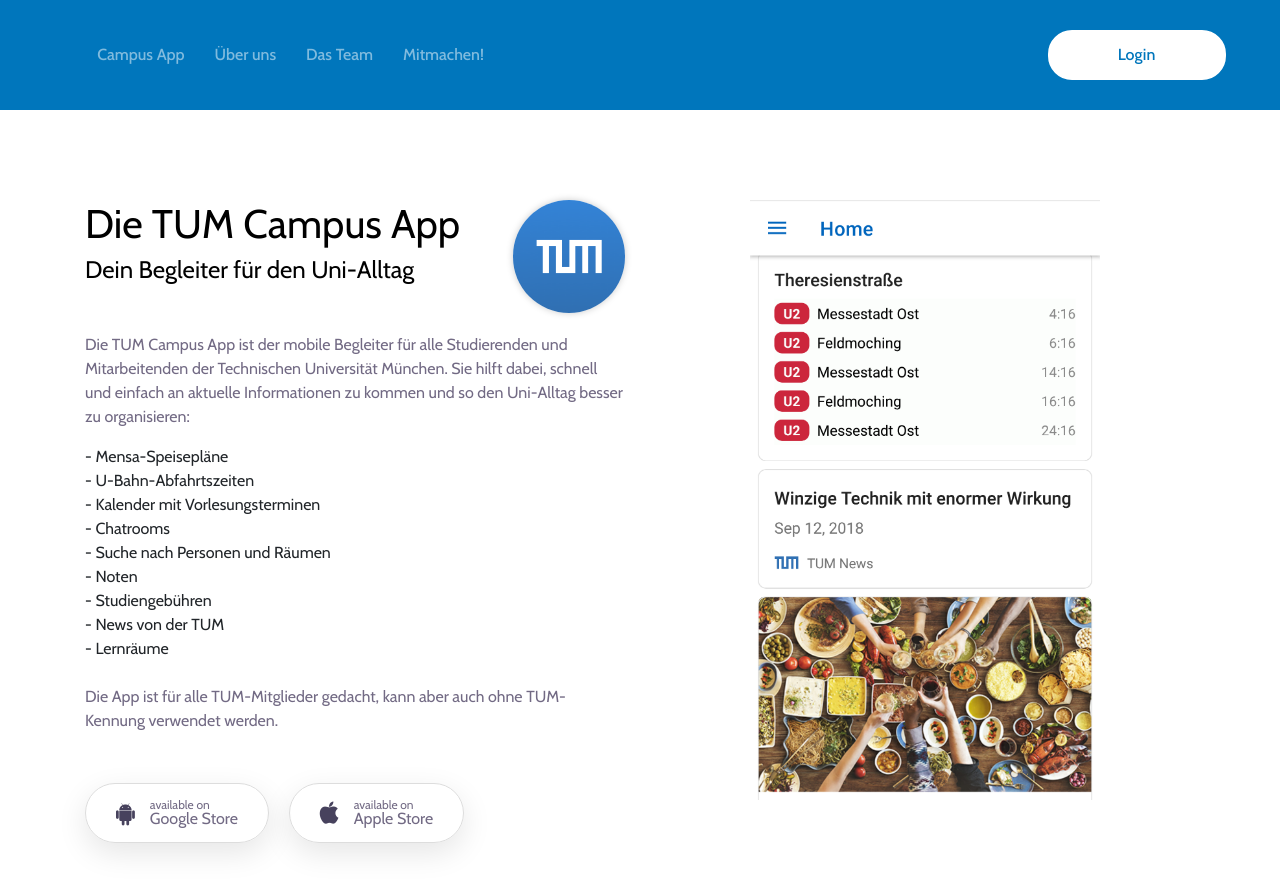
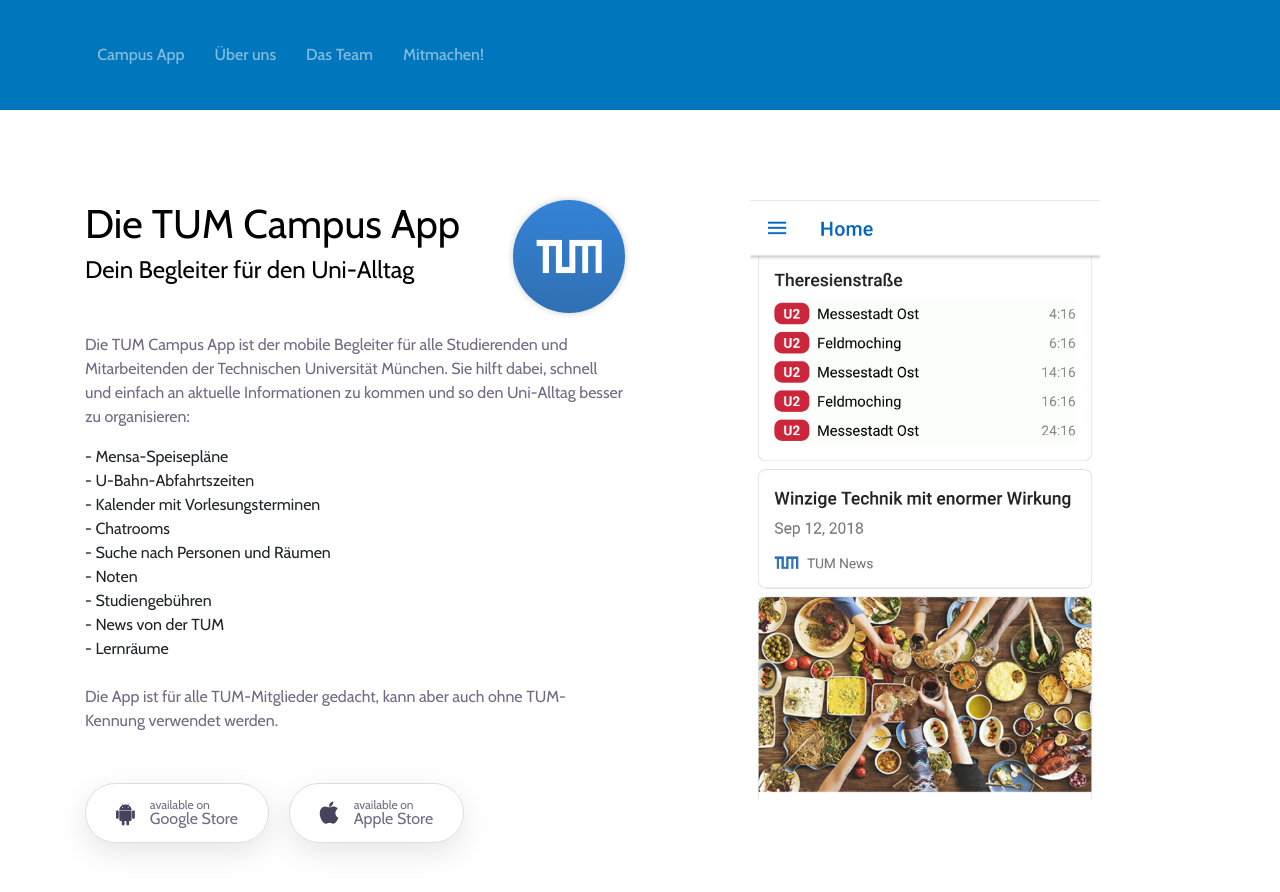
Before and after one commit to TUM-Dev/Website, a Jekyll site: the page built from _pages/index.html, in a window 1280 px wide and 900 px high. Shown: the top 892 px of the window. Built offline with Jekyll 4.4.1, drawn with Linux system fonts in a browser that asks for light colours.

Commit message:
Remove login from main menu

```diff
--- a/_layouts/main.html
+++ b/_layouts/main.html
@@ -16,9 +16,9 @@
                                 <li class="nav-item"><a class="nav-link" href="/team">Das Team</a></li>
                                 <li class="nav-item"><a class="nav-link" href="/participate">Mitmachen!</a></li>
                             </ul>
-                            <div class="sing-up-button d-lg-none">
+                            <!--<div class="sing-up-button d-lg-none">
                                 <a href="https://app.tum.de/login/">Login</a>
-                            </div>
+                            </div>-->
                         </div>
                         <button class="navbar-toggler" type="button" data-toggle="collapse" data-target="#ca-navbar"
                                 aria-controls="ca-navbar" aria-expanded="false" aria-label="Toggle navigation">
@@ -27,11 +27,11 @@
                     </nav>
                 </div>
             </div>
-            <div class="col-12 col-lg-2">
+            <!--<div class="col-12 col-lg-2">
                 <div class="sing-up-button d-none d-lg-block">
                     <a href="https://app.tum.de/login/">Login</a>
                 </div>
-            </div>
+            </div>-->
         </div>
     </div>
 </header>
```
